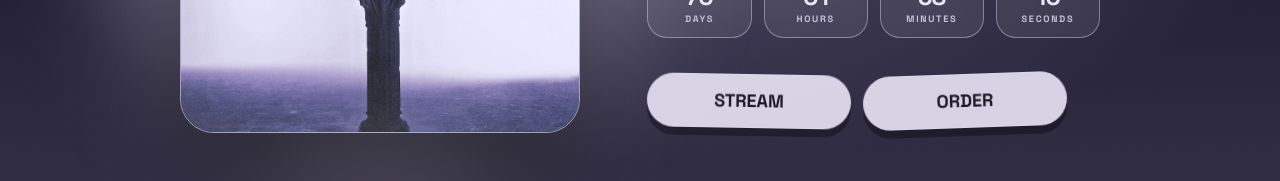
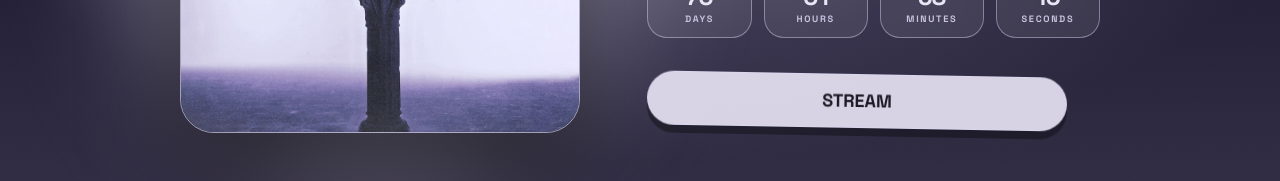
Before and after one commit to jespermhl/naomijonhq, a Next.js app: page /villainofyourdreams in a window 1280 px wide. Shown: the part 467-648 px from the top of the page. Built offline with nearby package versions, Linux system fonts and the light colour scheme; no server answers.

Commit message:
remove album order links - label shop is bankrupt

```diff
--- a/src/app/villainofyourdreams/page.tsx
+++ b/src/app/villainofyourdreams/page.tsx
@@ -93,15 +93,6 @@ export default function VillainAnniversaryPage() {
               >
                 STREAM
               </a>
-
-              <a
-                href="https://releeze.com/en/products/naomi-jon-villain-of-your-dreams-ltd-album-box"
-                target="_blank"
-                rel="noopener noreferrer"
-                className="text-villain-ink block w-full -rotate-2 rounded-full border border-villain-lilac/70 bg-villain-text/90 px-5 py-3 text-center text-lg font-black no-underline shadow-villain-btn transition-all duration-200 ease-spring will-change-transform hover:-translate-y-1 hover:scale-105 hover:rotate-0 hover:bg-white active:scale-95 sm:w-auto sm:flex-1 max-sm:py-2.5 max-sm:text-sm"
-              >
-                ORDER
-              </a>
             </div>
           </div>
         </div>
```
